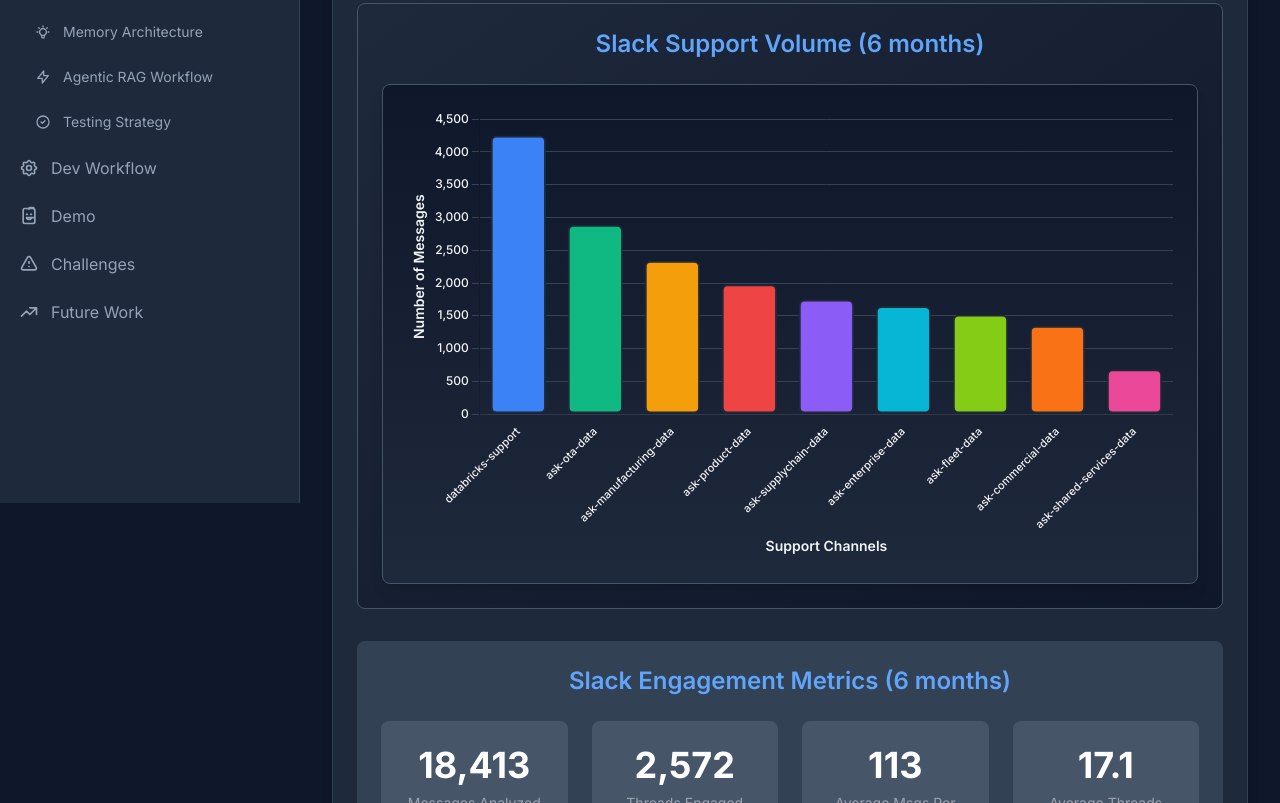
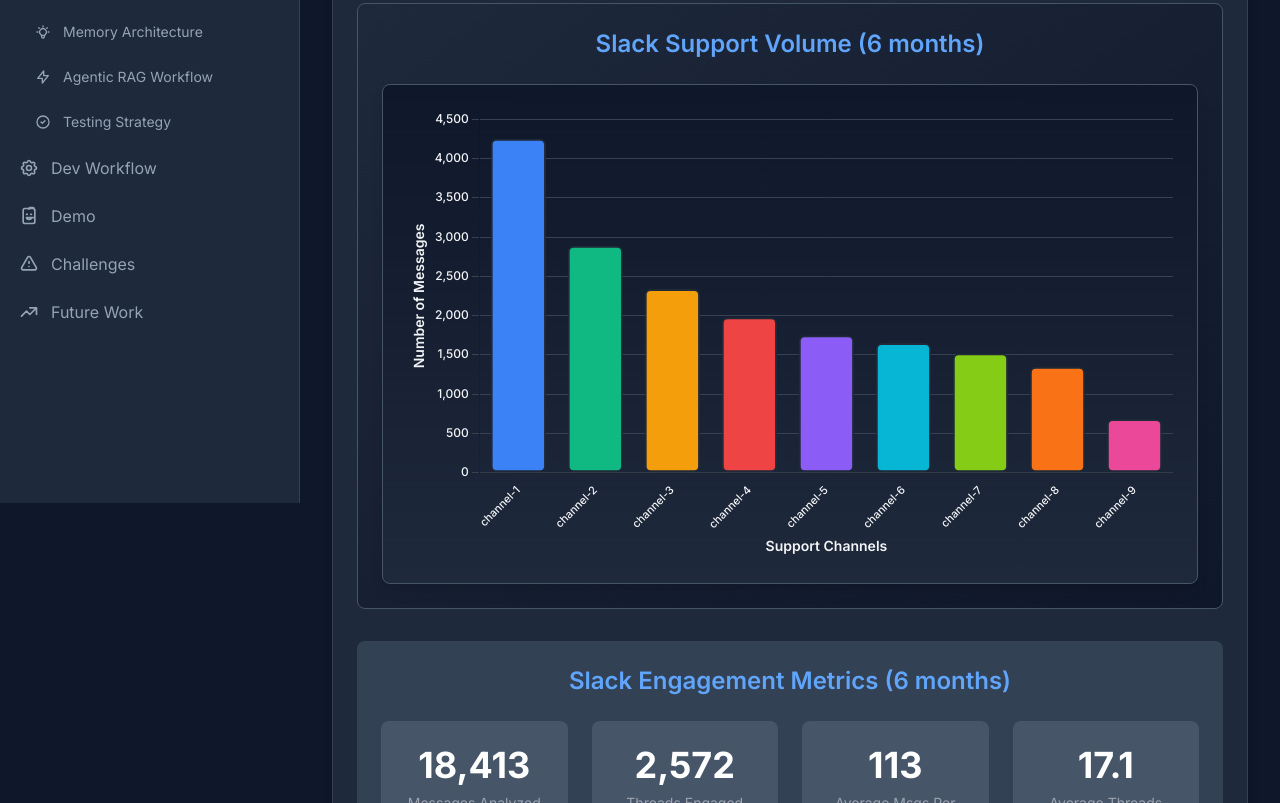
Before and after one commit to sydney-su/data-ai-hub-agent, a plain HTML site: page pages/rationale.html in a window 1280 px wide. Shown: the part 297-1100 px from the top of the page. Drawn offline with nearby package versions, Linux system fonts and the light colour scheme.

Commit message:
anonymized channel names

```diff
--- a/pages/rationale.html
+++ b/pages/rationale.html
@@ -298,15 +298,15 @@
             // Sample data - you can replace with actual data
             const channelData = {
                 labels: [
-                    'databricks-support',
-                    'ask-ota-data',
-                    'ask-manufacturing-data',
-                    'ask-product-data',
-                    'ask-supplychain-data',
-                    'ask-enterprise-data',
-                    'ask-fleet-data',
-                    'ask-commercial-data',
-                    'ask-shared-services-data'
+                    'channel-1',
+                    'channel-2',
+                    'channel-3',
+                    'channel-4',
+                    'channel-5',
+                    'channel-6',
+                    'channel-7',
+                    'channel-8',
+                    'channel-9'
                 ],
                 datasets: [{
                     label: 'Messages (6 months)',
```
